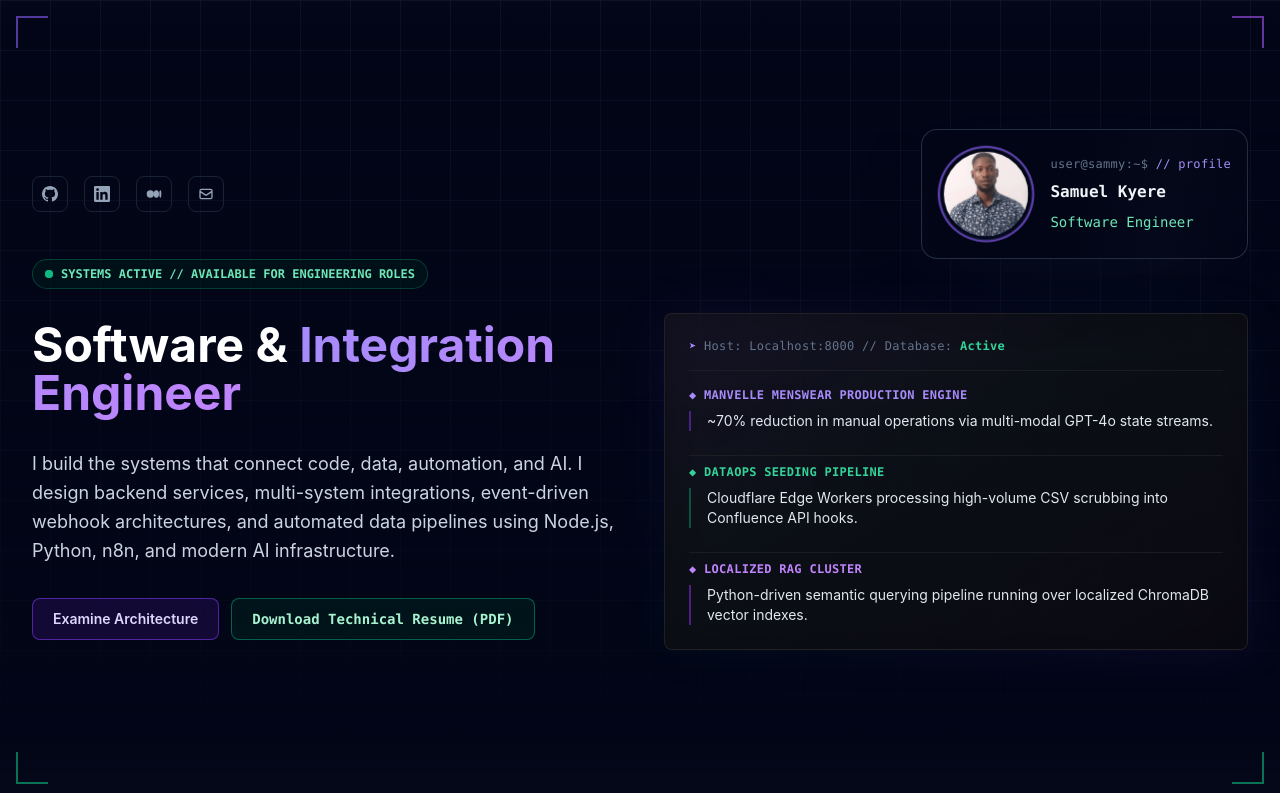
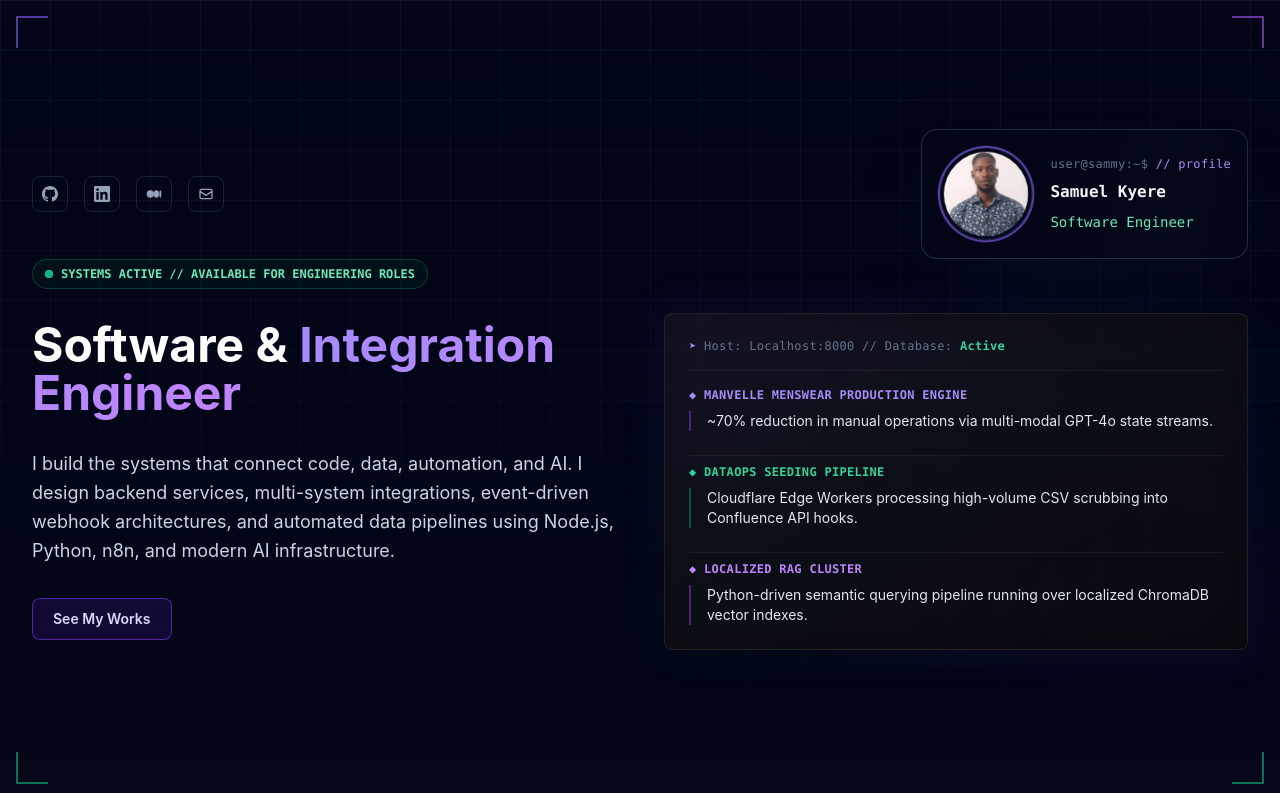
Before and after one commit to admirerbrown/newPortfolio, a Next.js app: page / in a window 1280 px wide. Shown: the top 793 px of the page. Built offline with nearby package versions, Linux system fonts and the light colour scheme.

Commit message:
Update:first-final draft of portfolio

```diff
--- a/app/page.tsx
+++ b/app/page.tsx
@@ -197,14 +197,14 @@ export default function Home() {
                   href="#projects"
                   className="inline-flex items-center justify-center rounded-lg border border-violet-600/60 bg-violet-950/40 px-5 py-2.5 text-sm font-semibold text-violet-200 transition hover:border-violet-500 hover:bg-violet-900/60 hover:shadow-lg hover:shadow-violet-500/20"
                 >
-                  Examine Architecture
+                  See My Works
                 </a>
-                <a
+                {/* <a
                   href="#"
                   className="inline-flex items-center justify-center rounded-lg border border-emerald-600/60 bg-emerald-950/40 px-5 py-2.5 font-mono text-sm font-semibold text-emerald-200 transition hover:border-emerald-500 hover:bg-emerald-900/60 hover:shadow-lg hover:shadow-emerald-500/20"
                 >
                   Download Technical Resume (PDF)
-                </a>
+                </a> */}
               </div>
             </div>
 
```
